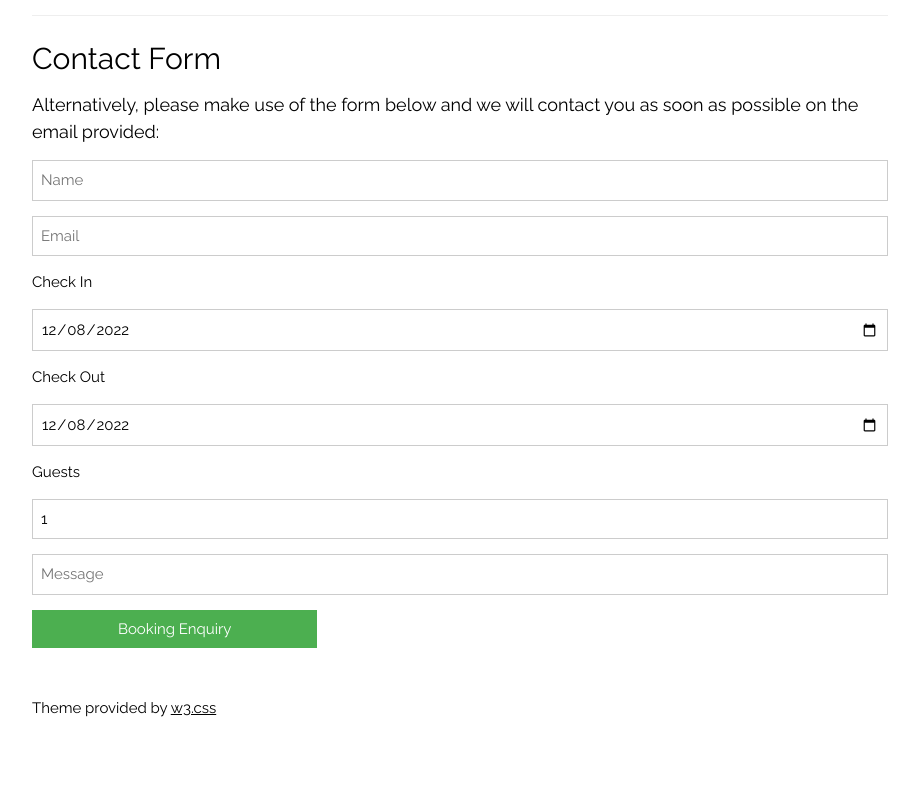
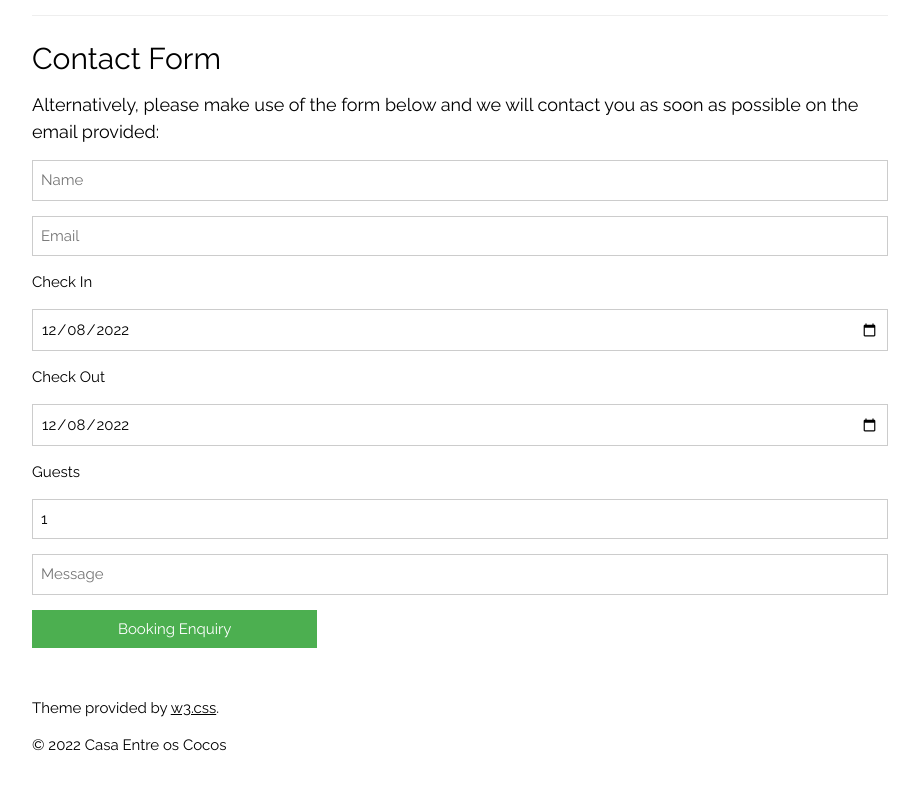
Before and after one commit to patrickm663/casa-entre-os-cocos, a plain HTML site: page index.html in a window 1280 px wide. Shown: the part 2475-3263 px from the top of the page, without its empty margins (210-1129 px from the left). Before the commit the page ends 3210 px from the top, so only its background shows below. Drawn offline with nearby package versions, Linux system fonts and the light colour scheme.

Commit message:
Add dynamic date to footer

```diff
--- a/index.html
+++ b/index.html
@@ -14,7 +14,7 @@ body,h1,h2,h3,h4,h5,h6 {font-family: "Raleway", Arial, Helvetica, sans-serif}
 .mySlides {display: none}
 </style>
 </head>
-<body class="w3-content" onload="setDate(); showMap()">
+<body class="w3-content" onload="setDate(); showMap(); getCurrentYear()">
 <script src="https://cdnjs.cloudflare.com/ajax/libs/leaflet/1.9.3/leaflet.js"></script>
 <script src="https://kit.fontawesome.com/03d80cc6d2.js" crossorigin="anonymous"></script>
 <script src="src/custom.js"></script>
@@ -158,7 +158,7 @@ body,h1,h2,h3,h4,h5,h6 {font-family: "Raleway", Arial, Helvetica, sans-serif}
     </div>
   </div>
 
-  <footer class="w3-container w3-padding-16" style="margin-top:32px">Theme provided by <a href="https://www.w3schools.com/w3css/default.asp" title="W3.CSS" target="_blank" class="w3-hover-text-green">w3.css</a></footer>
+  <footer class="w3-container w3-padding-16" style="margin-top:32px">Theme provided by <a href="https://www.w3schools.com/w3css/default.asp" title="W3.CSS" target="_blank" class="w3-hover-text-green">w3.css</a>. <p><span>&copy; </span><span id="currentYear"></span> Casa Entre os Cocos</p></footer>
 
 <!-- End page content -->
 </div>
--- a/src/custom.js
+++ b/src/custom.js
@@ -48,6 +48,11 @@ function setDate() {
     document.getElementById("checkout").value = today.toISOString().split('T')[0];
 }
 
+function getCurrentYear() {
+    const d = new Date();
+    document.getElementById('currentYear').innerHTML = String(d.getFullYear());
+}
+
 function showMap() {
     var mapOptions = {
         center: [-24.068652, 35.49249],
```
